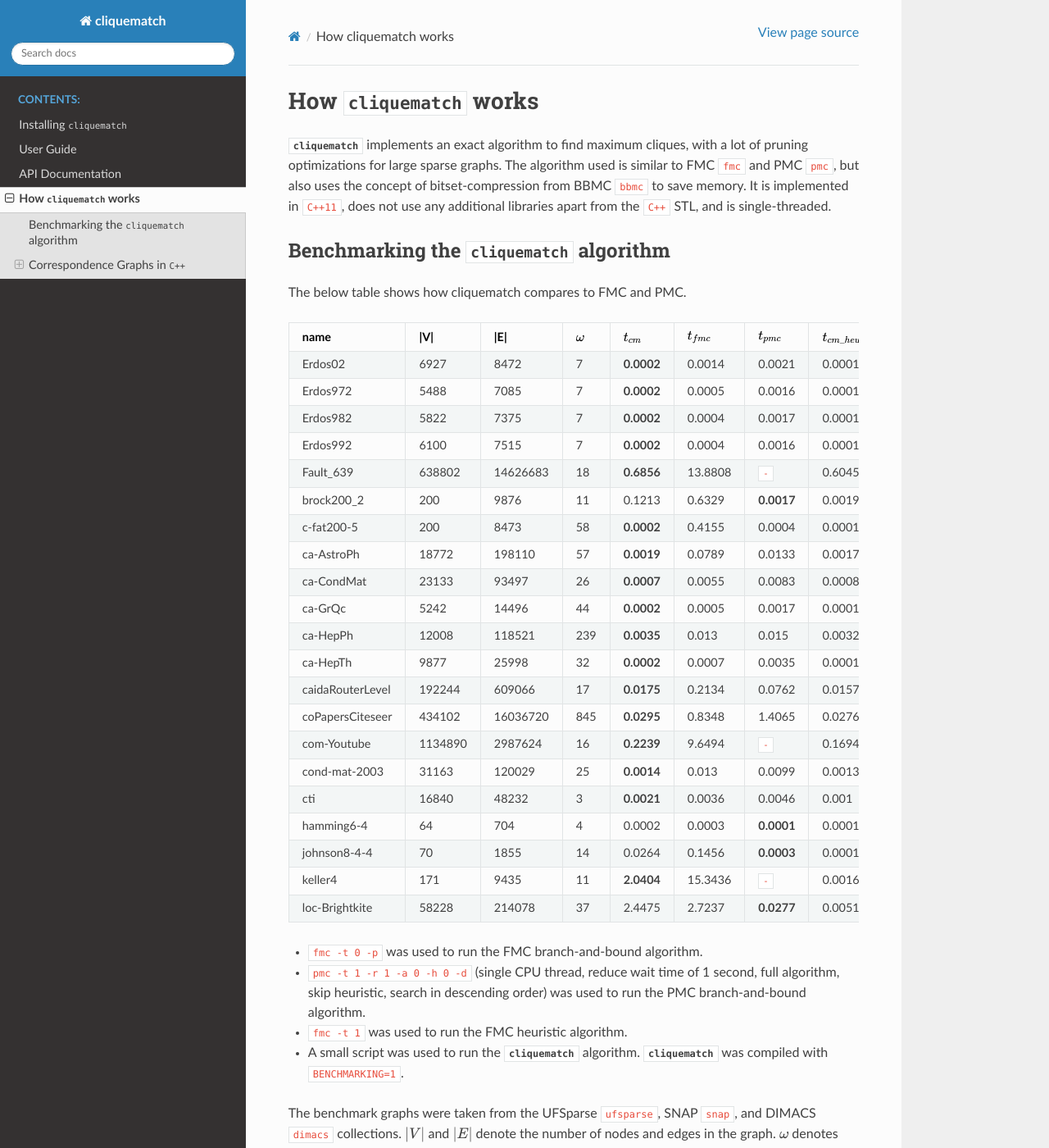
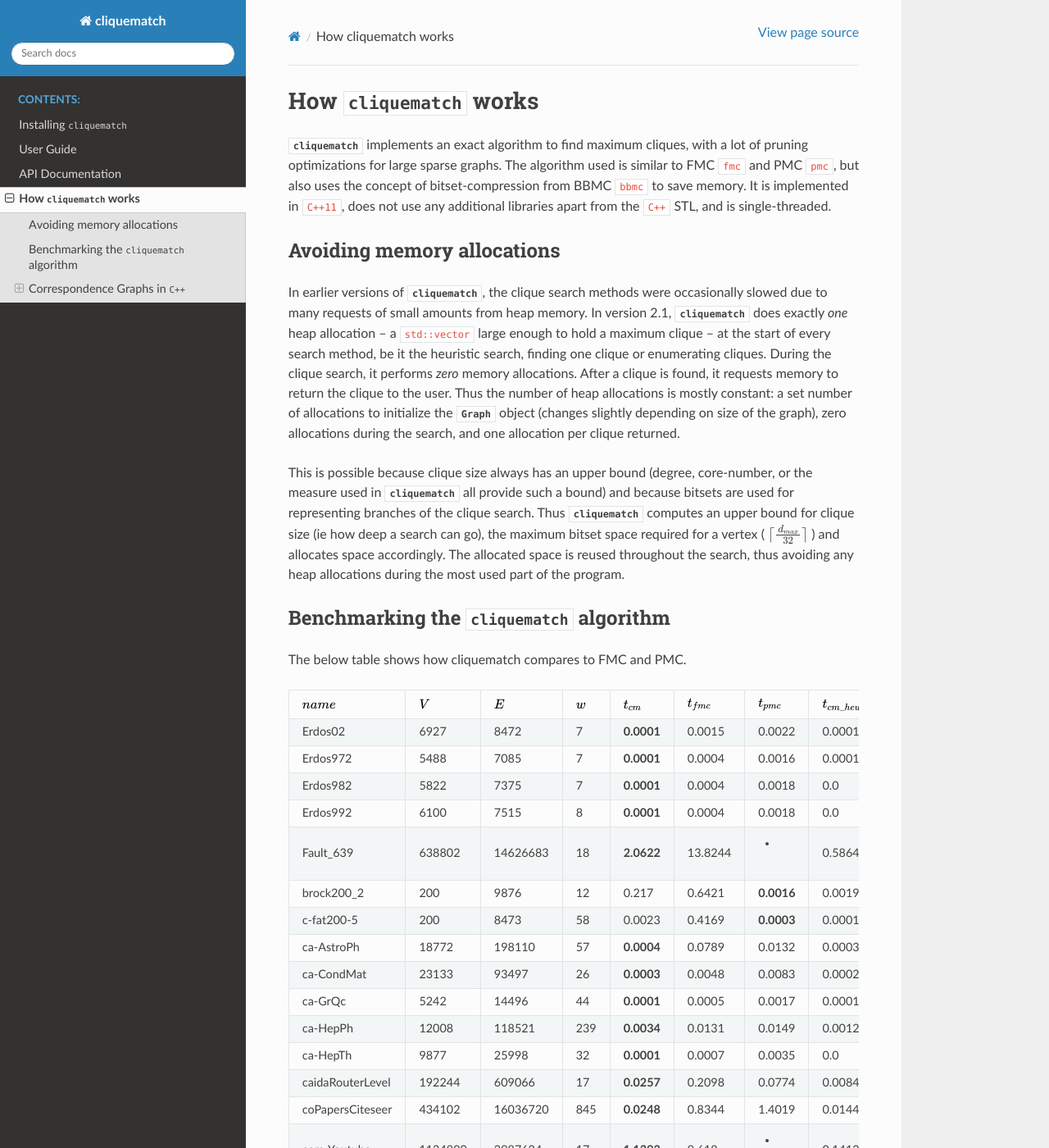
Before and after one commit to ahgamut/cliquematch, a Sphinx documentation site: the page built from docs/source/how.rst, in a window 1280 px wide and 1400 px high. Shown: the whole window at 82% size. Built offline with Sphinx 7.4.7 and the Read the Docs theme 2.0.0, drawn with Linux system fonts in a browser that asks for light colours; cross-references to code outside the pages are shown as plain code; some of the changed text lies outside the part shown.

Commit message:
changed documentation for version 2.1
Described the memory allocation detail and updated the docs to show
version 2.1. Also added basic examples for using via R and reticulate.

```diff
--- a/docs/source/conf.py
+++ b/docs/source/conf.py
@@ -25,7 +25,7 @@ copyright = "2020, Gautham Venkatasubramanian"
 author = "Gautham Venkatasubramanian"
 
 # The full version, including alpha/beta/rc tags
-release = "2.0.0"
+release = "2.1.0"
 
 
 # -- General configuration ---------------------------------------------------
--- a/docs/source/how.rst
+++ b/docs/source/how.rst
@@ -8,58 +8,80 @@ bitset-compression from BBMC :cite:`bbmc` to save memory.  It is implemented in
 ``C++11``, does not use any additional libraries apart from the ``C++`` STL,
 and is single-threaded.
 
+Avoiding memory allocations
+---------------------------
+
+In earlier versions of `cliquematch`, the clique search methods were
+occasionally slowed due to many requests of small amounts from heap memory. In
+version 2.1, `cliquematch` does exactly *one* heap allocation -- a
+``std::vector`` large enough to hold a maximum clique -- at the start of every
+search method, be it the heuristic search, finding one clique or enumerating
+cliques. During the clique search, it performs *zero* memory allocations. After
+a clique is found, it requests memory to return the clique to the user. Thus
+the number of heap allocations is mostly constant: a set number of allocations
+to initialize the `Graph` object (changes slightly depending on size of the
+graph), zero allocations during the search, and one allocation per clique
+returned.
+
+This is possible because clique size always has an upper bound (degree,
+core-number, or the measure used in `cliquematch` all provide such a bound) and
+because bitsets are used for representing branches of the clique search. Thus
+`cliquematch` computes an upper bound for clique size (ie how deep a search can
+go), the maximum bitset space required for a vertex ( :math:`\lceil
+\frac{d_{max}}{32} \rceil` ) and allocates space accordingly. The allocated
+space is reused throughout the search, thus avoiding any heap allocations
+during the most used part of the program.
 
 Benchmarking the `cliquematch` algorithm
 ----------------------------------------
 
 The below table shows how cliquematch compares to FMC and PMC.
 
-+--------------------+-----------+------------+------------------+-----------------+--------------------+--------------------+-------------------------+------------------------------+--------------------------+-------------------------------+
-| name               | \|V\|     | \|E\|      | :math:`\omega`   | :math:`t _{cm}` | :math:`t _{fmc}`   | :math:`t _{pmc}`   | :math:`t _{cm\_heur}`   | :math:`\omega _{cm\_heur}`   | :math:`t _{fmc\_heur}`   | :math:`\omega _{fmc\_heur}`   |
-+====================+===========+============+==================+=================+====================+====================+=========================+==============================+==========================+===============================+
-| Erdos02            | 6927      | 8472       | 7                | **0.0002**      | 0.0014             | 0.0021             | 0.0001                  | 6                            | 0.0009                   | 7                             |
-+--------------------+-----------+------------+------------------+-----------------+--------------------+--------------------+-------------------------+------------------------------+--------------------------+-------------------------------+
-| Erdos972           | 5488      | 7085       | 7                | **0.0002**      | 0.0005             | 0.0016             | 0.0001                  | 7                            | 0.0002                   | 6                             |
-+--------------------+-----------+------------+------------------+-----------------+--------------------+--------------------+-------------------------+------------------------------+--------------------------+-------------------------------+
-| Erdos982           | 5822      | 7375       | 7                | **0.0002**      | 0.0004             | 0.0017             | 0.0001                  | 7                            | 0.0002                   | 7                             |
-+--------------------+-----------+------------+------------------+-----------------+--------------------+--------------------+-------------------------+------------------------------+--------------------------+-------------------------------+
-| Erdos992           | 6100      | 7515       | 7                | **0.0002**      | 0.0004             | 0.0016             | 0.0001                  | 8                            | 0.0002                   | 8                             |
-+--------------------+-----------+------------+------------------+-----------------+--------------------+--------------------+-------------------------+------------------------------+--------------------------+-------------------------------+
-| Fault\_639         | 638802    | 14626683   | 18               | **0.6856**      | 13.8808            | ``-``              | 0.6045                  | 18                           | 2.4705                   | 18                            |
-+--------------------+-----------+------------+------------------+-----------------+--------------------+--------------------+-------------------------+------------------------------+--------------------------+-------------------------------+
-| brock200\_2        | 200       | 9876       | 11               | 0.1213          | 0.6329             | **0.0017**         | 0.0019                  | 10                           | 0.0023                   | 9                             |
-+--------------------+-----------+------------+------------------+-----------------+--------------------+--------------------+-------------------------+------------------------------+--------------------------+-------------------------------+
-| c-fat200-5         | 200       | 8473       | 58               | **0.0002**      | 0.4155             | 0.0004             | 0.0001                  | 58                           | 0.0103                   | 58                            |
-+--------------------+-----------+------------+------------------+-----------------+--------------------+--------------------+-------------------------+------------------------------+--------------------------+-------------------------------+
-| ca-AstroPh         | 18772     | 198110     | 57               | **0.0019**      | 0.0789             | 0.0133             | 0.0017                  | 56                           | 0.0287                   | 57                            |
-+--------------------+-----------+------------+------------------+-----------------+--------------------+--------------------+-------------------------+------------------------------+--------------------------+-------------------------------+
-| ca-CondMat         | 23133     | 93497      | 26               | **0.0007**      | 0.0055             | 0.0083             | 0.0008                  | 26                           | 0.0043                   | 26                            |
-+--------------------+-----------+------------+------------------+-----------------+--------------------+--------------------+-------------------------+------------------------------+--------------------------+-------------------------------+
-| ca-GrQc            | 5242      | 14496      | 44               | **0.0002**      | 0.0005             | 0.0017             | 0.0001                  | 43                           | 0.0011                   | 44                            |
-+--------------------+-----------+------------+------------------+-----------------+--------------------+--------------------+-------------------------+------------------------------+--------------------------+-------------------------------+
-| ca-HepPh           | 12008     | 118521     | 239              | **0.0035**      | 0.013              | 0.015              | 0.0032                  | 239                          | 0.2525                   | 239                           |
-+--------------------+-----------+------------+------------------+-----------------+--------------------+--------------------+-------------------------+------------------------------+--------------------------+-------------------------------+
-| ca-HepTh           | 9877      | 25998      | 32               | **0.0002**      | 0.0007             | 0.0035             | 0.0001                  | 32                           | 0.0001                   | 32                            |
-+--------------------+-----------+------------+------------------+-----------------+--------------------+--------------------+-------------------------+------------------------------+--------------------------+-------------------------------+
-| caidaRouterLevel   | 192244    | 609066     | 17               | **0.0175**      | 0.2134             | 0.0762             | 0.0157                  | 17                           | 0.0695                   | 15                            |
-+--------------------+-----------+------------+------------------+-----------------+--------------------+--------------------+-------------------------+------------------------------+--------------------------+-------------------------------+
-| coPapersCiteseer   | 434102    | 16036720   | 845              | **0.0295**      | 0.8348             | 1.4065             | 0.0276                  | 845                          | 14.7004                  | 845                           |
-+--------------------+-----------+------------+------------------+-----------------+--------------------+--------------------+-------------------------+------------------------------+--------------------------+-------------------------------+
-| com-Youtube        | 1134890   | 2987624    | 16               | **0.2239**      | 9.6494             | ``-``              | 0.1694                  | 16                           | 0.3484                   | 13                            |
-+--------------------+-----------+------------+------------------+-----------------+--------------------+--------------------+-------------------------+------------------------------+--------------------------+-------------------------------+
-| cond-mat-2003      | 31163     | 120029     | 25               | **0.0014**      | 0.013              | 0.0099             | 0.0013                  | 25                           | 0.0038                   | 25                            |
-+--------------------+-----------+------------+------------------+-----------------+--------------------+--------------------+-------------------------+------------------------------+--------------------------+-------------------------------+
-| cti                | 16840     | 48232      | 3                | **0.0021**      | 0.0036             | 0.0046             | 0.001                   | 3                            | 0.0013                   | 3                             |
-+--------------------+-----------+------------+------------------+-----------------+--------------------+--------------------+-------------------------+------------------------------+--------------------------+-------------------------------+
-| hamming6-4         | 64        | 704        | 4                | 0.0002          | 0.0003             | **0.0001**         | 0.0001                  | 4                            | 7.8917                   | 4                             |
-+--------------------+-----------+------------+------------------+-----------------+--------------------+--------------------+-------------------------+------------------------------+--------------------------+-------------------------------+
-| johnson8-4-4       | 70        | 1855       | 14               | 0.0264          | 0.1456             | **0.0003**         | 0.0001                  | 11                           | 0.0005                   | 14                            |
-+--------------------+-----------+------------+------------------+-----------------+--------------------+--------------------+-------------------------+------------------------------+--------------------------+-------------------------------+
-| keller4            | 171       | 9435       | 11               | **2.0404**      | 15.3436            | ``-``              | 0.0016                  | 9                            | 0.0027                   | 9                             |
-+--------------------+-----------+------------+------------------+-----------------+--------------------+--------------------+-------------------------+------------------------------+--------------------------+-------------------------------+
-| loc-Brightkite     | 58228     | 214078     | 37               | 2.4475          | 2.7237             | **0.0277**         | 0.0051                  | 36                           | 0.0153                   | 31                            |
-+--------------------+-----------+------------+------------------+-----------------+--------------------+--------------------+-------------------------+------------------------------+--------------------------+-------------------------------+
-
++--------------------+-------------+-------------+-------------+------------------+-------------------+-------------------+------------------------+------------------------+-------------------------+-------------------------+
+| :math:`name`       | :math:`V`   | :math:`E`   | :math:`w`   | :math:`t_{cm}`   | :math:`t_{fmc}`   | :math:`t_{pmc}`   | :math:`t_{cm\_heur}`   | :math:`w_{cm\_heur}`   | :math:`t_{fmc\_heur}`   | :math:`w_{fmc\_heur}`   |
++====================+=============+=============+=============+==================+===================+===================+========================+========================+=========================+=========================+
+| Erdos02            | 6927        | 8472        | 7           | **0.0001**       | 0.0015            | 0.0022            | 0.0001                 | 6                      | 0.0009                  | 7                       |
++--------------------+-------------+-------------+-------------+------------------+-------------------+-------------------+------------------------+------------------------+-------------------------+-------------------------+
+| Erdos972           | 5488        | 7085        | 7           | **0.0001**       | 0.0004            | 0.0016            | 0.0001                 | 7                      | 0.0002                  | 6                       |
++--------------------+-------------+-------------+-------------+------------------+-------------------+-------------------+------------------------+------------------------+-------------------------+-------------------------+
+| Erdos982           | 5822        | 7375        | 7           | **0.0001**       | 0.0004            | 0.0018            | 0.0                    | 7                      | 0.0002                  | 7                       |
++--------------------+-------------+-------------+-------------+------------------+-------------------+-------------------+------------------------+------------------------+-------------------------+-------------------------+
+| Erdos992           | 6100        | 7515        | 8           | **0.0001**       | 0.0004            | 0.0018            | 0.0                    | 8                      | 0.0002                  | 8                       |
++--------------------+-------------+-------------+-------------+------------------+-------------------+-------------------+------------------------+------------------------+-------------------------+-------------------------+
+| Fault\_639         | 638802      | 14626683    | 18          | **2.0622**       | 13.8244           | -                 | 0.5864                 | 18                     | 2.4625                  | 18                      |
++--------------------+-------------+-------------+-------------+------------------+-------------------+-------------------+------------------------+------------------------+-------------------------+-------------------------+
+| brock200\_2        | 200         | 9876        | 12          | 0.217            | 0.6421            | **0.0016**        | 0.0019                 | 10                     | 0.0023                  | 9                       |
++--------------------+-------------+-------------+-------------+------------------+-------------------+-------------------+------------------------+------------------------+-------------------------+-------------------------+
+| c-fat200-5         | 200         | 8473        | 58          | 0.0023           | 0.4169            | **0.0003**        | 0.0001                 | 58                     | 0.0102                  | 58                      |
++--------------------+-------------+-------------+-------------+------------------+-------------------+-------------------+------------------------+------------------------+-------------------------+-------------------------+
+| ca-AstroPh         | 18772       | 198110      | 57          | **0.0004**       | 0.0789            | 0.0132            | 0.0003                 | 56                     | 0.0277                  | 57                      |
++--------------------+-------------+-------------+-------------+------------------+-------------------+-------------------+------------------------+------------------------+-------------------------+-------------------------+
+| ca-CondMat         | 23133       | 93497       | 26          | **0.0003**       | 0.0048            | 0.0083            | 0.0002                 | 26                     | 0.0042                  | 26                      |
++--------------------+-------------+-------------+-------------+------------------+-------------------+-------------------+------------------------+------------------------+-------------------------+-------------------------+
+| ca-GrQc            | 5242        | 14496       | 44          | **0.0001**       | 0.0005            | 0.0017            | 0.0001                 | 43                     | 0.0012                  | 44                      |
++--------------------+-------------+-------------+-------------+------------------+-------------------+-------------------+------------------------+------------------------+-------------------------+-------------------------+
+| ca-HepPh           | 12008       | 118521      | 239         | **0.0034**       | 0.0131            | 0.0149            | 0.0012                 | 239                    | 0.2518                  | 239                     |
++--------------------+-------------+-------------+-------------+------------------+-------------------+-------------------+------------------------+------------------------+-------------------------+-------------------------+
+| ca-HepTh           | 9877        | 25998       | 32          | **0.0001**       | 0.0007            | 0.0035            | 0.0                    | 32                     | 0.0001                  | 32                      |
++--------------------+-------------+-------------+-------------+------------------+-------------------+-------------------+------------------------+------------------------+-------------------------+-------------------------+
+| caidaRouterLevel   | 192244      | 609066      | 17          | **0.0257**       | 0.2098            | 0.0774            | 0.0084                 | 17                     | 0.073                   | 15                      |
++--------------------+-------------+-------------+-------------+------------------+-------------------+-------------------+------------------------+------------------------+-------------------------+-------------------------+
+| coPapersCiteseer   | 434102      | 16036720    | 845         | **0.0248**       | 0.8344            | 1.4019            | 0.0144                 | 845                    | 14.6734                 | 845                     |
++--------------------+-------------+-------------+-------------+------------------+-------------------+-------------------+------------------------+------------------------+-------------------------+-------------------------+
+| com-Youtube        | 1134890     | 2987624     | 17          | **1.1393**       | 9.618             | -                 | 0.1412                 | 16                     | 0.3515                  | 13                      |
++--------------------+-------------+-------------+-------------+------------------+-------------------+-------------------+------------------------+------------------------+-------------------------+-------------------------+
+| cond-mat-2003      | 31163       | 120029      | 25          | **0.0007**       | 0.0118            | 0.0096            | 0.0004                 | 25                     | 0.0038                  | 25                      |
++--------------------+-------------+-------------+-------------+------------------+-------------------+-------------------+------------------------+------------------------+-------------------------+-------------------------+
+| cti                | 16840       | 48232       | 3           | **0.0014**       | 0.0036            | 0.0046            | 0.0009                 | 3                      | 0.0013                  | 3                       |
++--------------------+-------------+-------------+-------------+------------------+-------------------+-------------------+------------------------+------------------------+-------------------------+-------------------------+
+| hamming6-4         | 64          | 704         | 4           | **0.0002**       | 0.0003            | 8.5115            | 0.0                    | 4                      | 5.6982                  | 4                       |
++--------------------+-------------+-------------+-------------+------------------+-------------------+-------------------+------------------------+------------------------+-------------------------+-------------------------+
+| johnson8-4-4       | 70          | 1855        | 14          | 0.0405           | 0.1459            | **0.0003**        | 0.0001                 | 11                     | 0.0005                  | 14                      |
++--------------------+-------------+-------------+-------------+------------------+-------------------+-------------------+------------------------+------------------------+-------------------------+-------------------------+
+| keller4            | 171         | 9435        | 11          | **3.4486**       | 15.4211           | -                 | 0.0016                 | 9                      | 0.0027                  | 9                       |
++--------------------+-------------+-------------+-------------+------------------+-------------------+-------------------+------------------------+------------------------+-------------------------+-------------------------+
+| loc-Brightkite     | 58228       | 214078      | 37          | 5.0651           | 2.7146            | **0.0277**        | 0.0038                 | 36                     | 0.0151                  | 31                      |
++--------------------+-------------+-------------+-------------+------------------+-------------------+-------------------+------------------------+------------------------+-------------------------+-------------------------+
 
 -  ``fmc -t 0 -p`` was used to run the FMC branch-and-bound algorithm.
 
--- a/docs/source/setup.rst
+++ b/docs/source/setup.rst
@@ -15,7 +15,7 @@ MacOS builds are tested but wheels are not provided.
 
 .. code:: bash
 
-    pip install cliquematch>=2.0.0
+    pip install cliquematch>=2.1.0
 
 Installing from source
 ----------------------
--- a/setup.py
+++ b/setup.py
@@ -118,7 +118,7 @@ class BuildExt(_build_ext):
 
 setup(
     name="cliquematch",
-    version="2.0.0",
+    version="2.1.0",
     author="Gautham Venkatasubramanian",
     author_email="ahgamut@gmail.com",
     description="Finding correspondence via maximum cliques in large graphs",
--- a/src/cliquematch/__init__.py
+++ b/src/cliquematch/__init__.py
@@ -1,4 +1,4 @@
 from cliquematch.core import Graph
 from .wrappers import *
 
-__version__ = "2.0.0"
+__version__ = "2.1.0"
```
Also changed, not shown: README.md (+1 -1 lines), docs/source/user.rst (+13 -1 lines), examples/using_via_R.md (added, +106 -0 lines), 2 other files.
